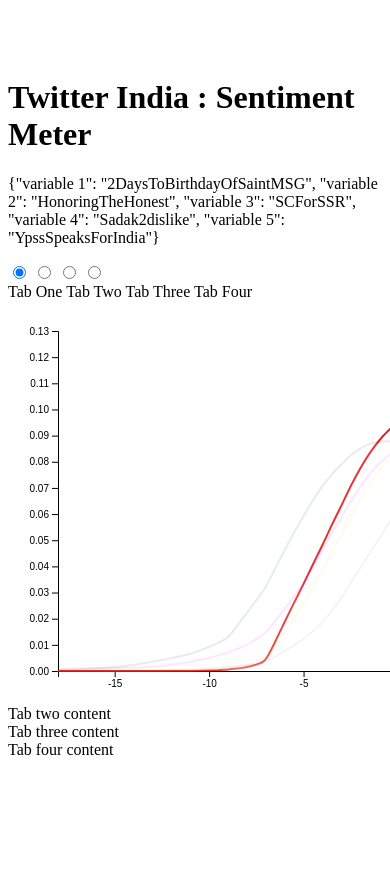
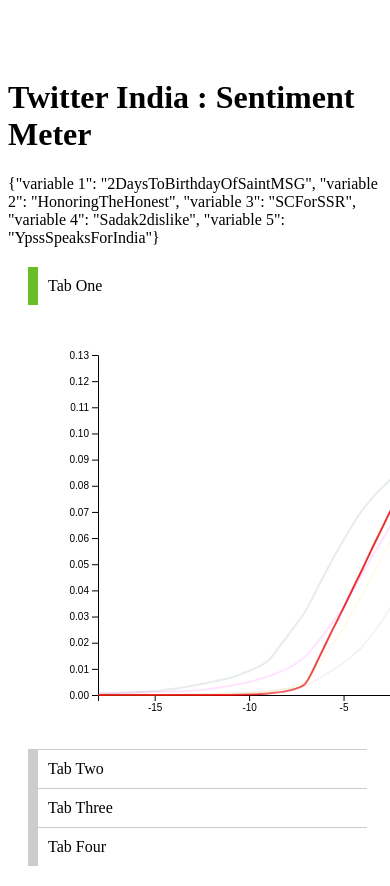
Before and after one commit to arjunsagarkpc/TwitterTrendz, a Flask app: page /sentiment in a window 390 px wide; the page is wider, and only the part inside the window is pictured. Before the commit the page ends 755 px from the top of that part, so only its background shows below. Run offline with Flask 2, Linux system fonts and the light colour scheme; parts of the project's set-up code (start-up, migrations or seed data) failed here and were passed over.

Commit message:
Update main.css
style for tab

```diff
--- a/static/css/main.css
+++ b/static/css/main.css
@@ -1,7 +1,142 @@
 body {
   padding-top: 50px;
+  -webkit-animation: fake 1s infinite;
+          animation: fake 1s infinite;
 }
 .top-pad {
   padding: 40px 15px;
   text-align: center;
 }
+@-webkit-keyframes fake {
+  from {
+    opacity: 1;
+  }
+  to {
+    opacity: 1;
+  }
+}
+@keyframes fake {
+  from {
+    opacity: 1;
+  }
+  to {
+    opacity: 1;
+  }
+}
+.worko-tabs {
+  margin: 20px;
+  width: 80%;
+}
+.worko-tabs .state {
+  position: absolute;
+  left: -10000px;
+}
+.worko-tabs .flex-tabs {
+  display: -webkit-box;
+  display: flex;
+  -webkit-box-pack: justify;
+          justify-content: space-between;
+  flex-wrap: wrap;
+}
+.worko-tabs .flex-tabs .tab {
+  -webkit-box-flex: 1;
+          flex-grow: 1;
+  max-height: 40px;
+}
+.worko-tabs .flex-tabs .panel {
+  background-color: #fff;
+  padding: 20px;
+  min-height: 300px;
+  display: none;
+  width: 100%;
+  flex-basis: auto;
+}
+.worko-tabs .tab {
+  display: inline-block;
+  padding: 10px;
+  vertical-align: top;
+  background-color: #eee;
+  cursor: hand;
+  cursor: pointer;
+  border-left: 10px solid #ccc;
+}
+.worko-tabs .tab:hover {
+  background-color: #fff;
+}
+
+#tab-one:checked ~ .tabs #tab-one-label,
+#tab-two:checked ~ .tabs #tab-two-label,
+#tab-three:checked ~ .tabs #tab-three-label,
+#tab-four:checked ~ .tabs #tab-four-label {
+  background-color: #fff;
+  cursor: default;
+  border-left-color: #69be28;
+}
+
+#tab-one:checked ~ .tabs #tab-one-panel,
+#tab-two:checked ~ .tabs #tab-two-panel,
+#tab-three:checked ~ .tabs #tab-three-panel,
+#tab-four:checked ~ .tabs #tab-four-panel {
+  display: block;
+}
+
+@media (max-width: 600px) {
+  .flex-tabs {
+    -webkit-box-orient: vertical;
+    -webkit-box-direction: normal;
+            flex-direction: column;
+  }
+  .flex-tabs .tab {
+    background: #fff;
+    border-bottom: 1px solid #ccc;
+  }
+  .flex-tabs .tab:last-of-type {
+    border-bottom: none;
+  }
+  .flex-tabs #tab-one-label {
+    -webkit-box-ordinal-group: 2;
+            order: 1;
+  }
+  .flex-tabs #tab-two-label {
+    -webkit-box-ordinal-group: 4;
+            order: 3;
+  }
+  .flex-tabs #tab-three-label {
+    -webkit-box-ordinal-group: 6;
+            order: 5;
+  }
+  .flex-tabs #tab-four-label {
+    -webkit-box-ordinal-group: 8;
+            order: 7;
+  }
+  .flex-tabs #tab-one-panel {
+    -webkit-box-ordinal-group: 3;
+            order: 2;
+  }
+  .flex-tabs #tab-two-panel {
+    -webkit-box-ordinal-group: 5;
+            order: 4;
+  }
+  .flex-tabs #tab-three-panel {
+    -webkit-box-ordinal-group: 7;
+            order: 6;
+  }
+  .flex-tabs #tab-four-panel {
+    -webkit-box-ordinal-group: 9;
+            order: 8;
+  }
+
+  #tab-one:checked ~ .tabs #tab-one-label,
+  #tab-two:checked ~ .tabs #tab-two-label,
+  #tab-three:checked ~ .tabs #tab-three-label,
+  #tab-four:checked ~ .tabs #tab-four-label {
+    border-bottom: none;
+  }
+
+  #tab-one:checked ~ .tabs #tab-one-panel,
+  #tab-two:checked ~ .tabs #tab-two-panel,
+  #tab-three:checked ~ .tabs #tab-three-panel,
+  #tab-four:checked ~ .tabs #tab-four-panel {
+    border-bottom: 1px solid #ccc;
+  }
+}
```
